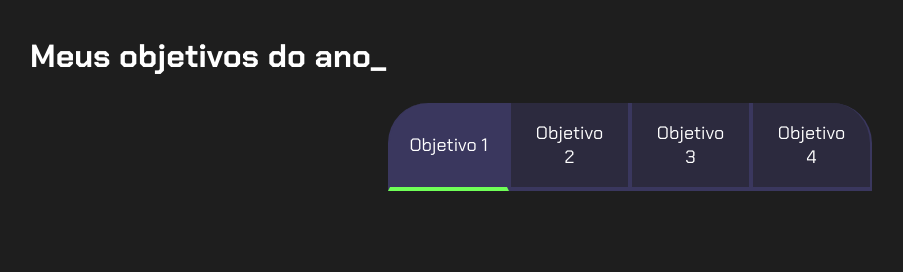
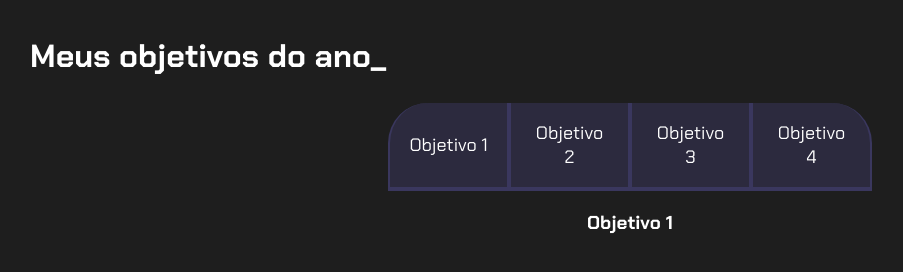
Before and after one commit to cauafeijao/cauafeijao, a plain HTML site: page index.html in a window 1280 px wide. Both pictures are taken after a click on the button "Objetivo 1". Shown: the whole page, without its empty margins (10-913 px from the left). Drawn offline with Linux system fonts and the light colour scheme.

Commit message:
Add files via upload

```diff
--- a/index.html
+++ b/index.html
@@ -17,7 +17,11 @@
             <button class="botao">Objetivo 3</button>
             <button class="botao">Objetivo 4</button>
         </div>
-        <script src="main.js"></script>
+       <div class="abas-texto">
+        <div class="aba-conteudo">
+       <h3 class="aba-conteudo-titulo-principal">Objetivo 1 </h3>
+       </div>
+            <script src="main.js"></script>
     </section>
 </body>
 </html>
--- a/main.js
+++ b/main.js
@@ -0,0 +1,11 @@
+const botoes = document.querySelectorAll(".botao");
+
+for (let i=0; i<botoes.length;i++){
+    botoes[i].onclick=function(){
+        botoes[i].classList.add("ativo");
+   for (j=0;j<botoes.length;j++){
+    botoes[j].classList.remove("ativo");
+   }
+   botoes[i].classList
+    }
+}
--- a/style.css
+++ b/style.css
@@ -11,7 +11,7 @@
 body{
     background-color: var(--cor-de-fundo);
     color: var(--branco);
-    font-family: 'Chakra Petch', sans-serif;
+    font-family: "Chakra Petch", sans-serif;
 }
 .conteudo-principal {
     display: flex;
```
Also changed, not shown: 1 other file.
